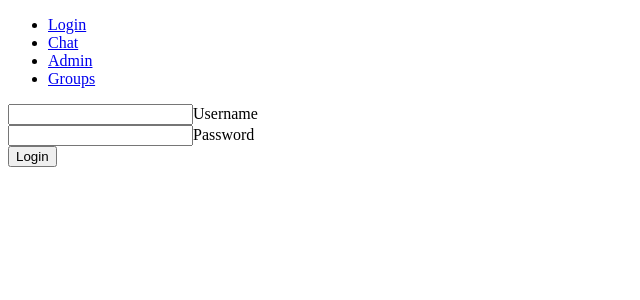
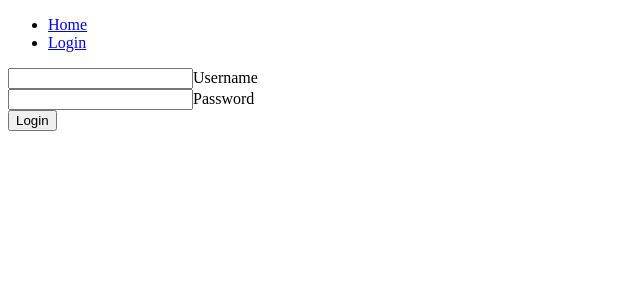
Before and after one commit to seanearls/3813ICT-Assignment1, an Angular app in the folder assignment1/: page /login in a window 1280 px wide. Shown: the top 300 px of the page, without its empty margins (0-640 px from the left). Built offline with nearby package versions, Linux system fonts and the light colour scheme.

Commit message:
Fixed login function, updated navbar. Not sure which files were changed.

```diff
--- a/assignment1/src/app/app.component.html
+++ b/assignment1/src/app/app.component.html
@@ -2,10 +2,12 @@
 <nav class="navbar navbar-default">
   <div class="container-fluid">
     <ul class="nav navbar-nav">
-      <li class="nav-item active"><a class="nav-link" routerLink="/">Login</a></li>
-      <li class="nav-item"><a class="nav-link" routerLink="chat">Chat</a></li>
-      <li class="nav-item"><a class="nav-link" routerLink="admin">Admin</a></li>
-      <li class="nav-item"><a class="nav-link" routerLink="groups">Groups</a></li>
+      <li class="active"><a class="nav-link" routerLink="/">Home</a></li>
+      <span *ngIf="!valid"><li class="nav-item"><a class="nav-link" routerLink="login">Login</a></li></span>
+      <span *ngIf="valid"><li class="nav-item"><a class="nav-link" routerLink="chat">Chat</a></li></span>
+      <span *ngIf="valid && role=='super' || role=='admin'"><li class="nav-item"><a class="nav-link" routerLink="admin">Admin</a></li></span>
+      <span *ngIf="valid"><li class="nav-item"><a class="nav-link" routerLink="groups">Groups</a></li></span>
+      <span *ngIf="valid"><li class="nav-item"><a class="nav-link" (click)="logout()" routerLink="/">Logout</a></li></span>
     </ul>
   </div>
 </nav>
--- a/assignment1/src/app/app.component.ts
+++ b/assignment1/src/app/app.component.ts
@@ -10,6 +10,10 @@ export class AppComponent {
   title = 'Chat';
   constructor (private router: Router) {}
 
+  valid = JSON.parse(sessionStorage.getItem('username')!);
+  role = JSON.parse(sessionStorage.getItem('role')!);
+
+
   logout() {
     sessionStorage.clear();
     this.router.navigateByUrl("/");
--- a/assignment1/src/app/groups/groups.component.html
+++ b/assignment1/src/app/groups/groups.component.html
@@ -1 +1 @@
-<p>groups works!</p>
+<p>Welcome {{username}}!</p>
--- a/assignment1/src/app/groups/groups.component.ts
+++ b/assignment1/src/app/groups/groups.component.ts
@@ -1,4 +1,11 @@
 import { Component, OnInit } from '@angular/core';
+import { Router } from '@angular/router';
+import { HttpClient, HttpHeaders } from '@angular/common/http';
+
+const serverURL = 'http://localhost:3000';
+const httpOptions = {
+  headers: new HttpHeaders({'Content-Type': 'application/json'})
+};
 
 @Component({
   selector: 'app-groups',
@@ -7,9 +14,22 @@ import { Component, OnInit } from '@angular/core';
 })
 export class GroupsComponent implements OnInit {
 
-  constructor() { }
+
+  constructor(private router: Router, private httpClient: HttpClient) { }
+
+  gName:string="";
+  username = JSON.parse(sessionStorage.getItem('username')!);
+  email = JSON.parse(sessionStorage.getItem('email')!);
+  role = JSON.parse(sessionStorage.getItem('role')!);
+  valid = JSON.parse(sessionStorage.getItem('valid')!);
 
   ngOnInit(): void {
+    if (!sessionStorage.getItem('valid')) {
+      alert("You are not logged in.")
+      this.router.navigateByUrl('home')
+    }
+
+
   }
 
 }
--- a/assignment1/src/app/login/login.component.ts
+++ b/assignment1/src/app/login/login.component.ts
@@ -38,8 +38,8 @@ export class LoginComponent implements OnInit {
       if (data.valid){
         sessionStorage.setItem('username', JSON.stringify(data.username));
         sessionStorage.setItem('email', JSON.stringify(data.email));
-        sessionStorage.setItem('id', JSON.stringify(data.id));
-        sessionStorage.setItem('role', JSON.stringify(data.id));
+        sessionStorage.setItem('role', JSON.stringify(data.role));
+        sessionStorage.setItem('valid', "true");
         this.router.navigateByUrl('groups');
       }
     });
```
